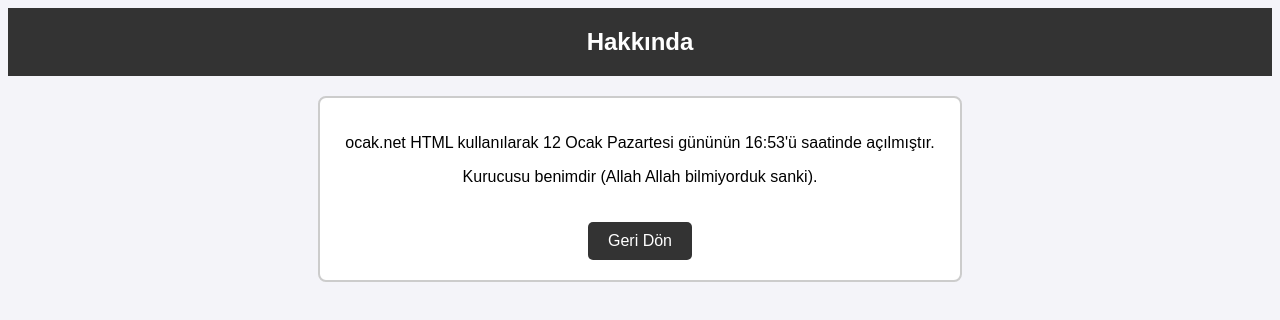
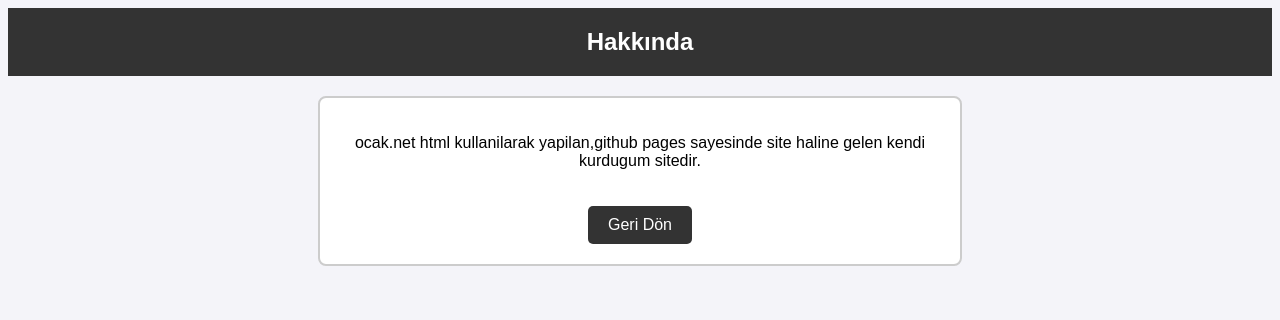
Before and after one commit to MisserWindowss/chicken-sandwich-with-ketchup, a plain HTML site: page hakkinda.html in a window 1280 px wide. Drawn offline with Linux system fonts and the light colour scheme.

Commit message:
guncelleme hakkinda.html
hakkinda kismini azcik duzelltim

```diff
--- a/hakkinda.html
+++ b/hakkinda.html
@@ -42,8 +42,9 @@
 <body>
     <header>Hakkında</header>
     <div class="container">
-        <p>ocak.net HTML kullanılarak 12 Ocak Pazartesi gününün 16:53'ü saatinde açılmıştır.</p>
-        <p>Kurucusu benimdir (Allah Allah bilmiyorduk sanki).</p>
+        <p>ocak.net html kullanilarak yapilan,github pages sayesinde site haline gelen kendi kurdugum sitedir.</p>
+
+
         <a href="index.html" class="back-link">Geri Dön</a>
     </div>
 </body>
```
